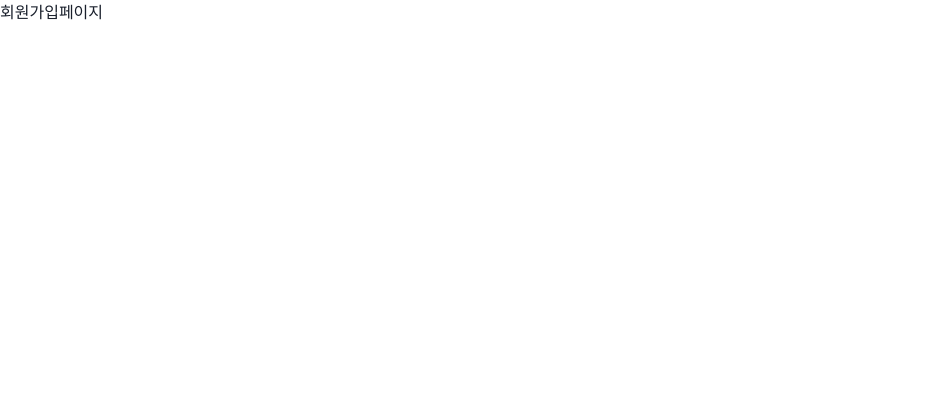
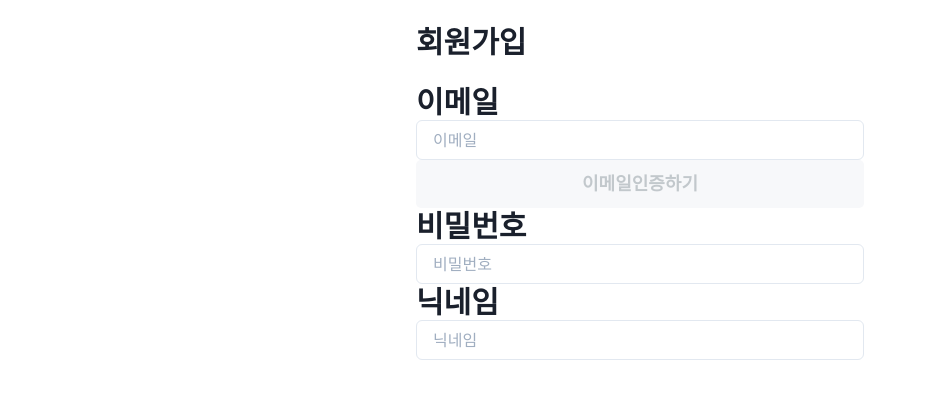
Before and after one commit to ysl-project/calendars-client, a Next.js app: page /register in a window 1280 px wide. Shown: the top 398 px of the page, without its empty margins (0-926 px from the left). Built offline with nearby package versions, Linux system fonts and the light colour scheme.

Commit message:
feat: 회원가입 페이지 레이아웃 생성

```diff
--- a/components/button_group.tsx
+++ b/components/button_group.tsx
@@ -1,6 +1,12 @@
 import { Box, Button } from "@chakra-ui/react"
 
-export const ButtonGroup = ({title}: {title: string}) => {
+interface Style {
+    title: String;
+    color: Stirng;
+    ftColor: String;
+}
+
+export const ButtonGroup = ({title, color, ftColor}:Style) => {
     return (
     <Box width="full">
         <Button
@@ -8,8 +14,8 @@ export const ButtonGroup = ({title}: {title: string}) => {
             width="full"
             maxW="md"
             borderRadius="5"
-            bgColor="#3589F0"
-            color="white"
+            bgColor={color}
+            color={ftColor}
             colorScheme="blue"
         >
             {title}
--- a/pages/index.tsx
+++ b/pages/index.tsx
@@ -14,7 +14,7 @@ const IndexPage: NextPage = () => {
             <Input variant='flushed' placeholder="비밀번호" />
         </Box>
         <Box maxW="md" mx="auto" pt="6">
-            <ButtonGroup title="로그인"/>
+            <ButtonGroup title="로그인" ftColor="white" color="#3589F0"/>
             <Link as={NextLink} href='/register'>회원가입하기</Link>
         </Box>
     </ServiceLayout>
--- a/pages/register.tsx
+++ b/pages/register.tsx
@@ -1,11 +1,23 @@
 import { ServiceLayout } from '@/components/service_layout';
-import { Box } from '@chakra-ui/react';
+import { Box, Heading, Input } from '@chakra-ui/react';
+import { ButtonGroup } from '@/components/button_group';
 import React from 'react'
 
 const Register = () => {
     return (
         <ServiceLayout title="캘린더스_회원가입">
-            <Box>회원가입페이지</Box>
+            <Box maxW="md" mx="auto" pt="6">
+                <Heading as='h3' size='lg'>회원가입</Heading>
+            </Box>
+            <Box maxW="md" mx="auto" pt="6">
+                <Heading as='h3' size='lg'>이메일</Heading>
+                <Input placeholder="이메일" />
+                <ButtonGroup title="이메일인증하기" ftColor="#c2c8cc" color="#f7f8fa"/>
+                <Heading as='h3' size='lg'>비밀번호</Heading>
+                <Input placeholder="비밀번호" />
+                <Heading as='h3' size='lg'>닉네임</Heading>
+                <Input placeholder="닉네임" />
+            </Box>
         </ServiceLayout>
     )
 };
```
